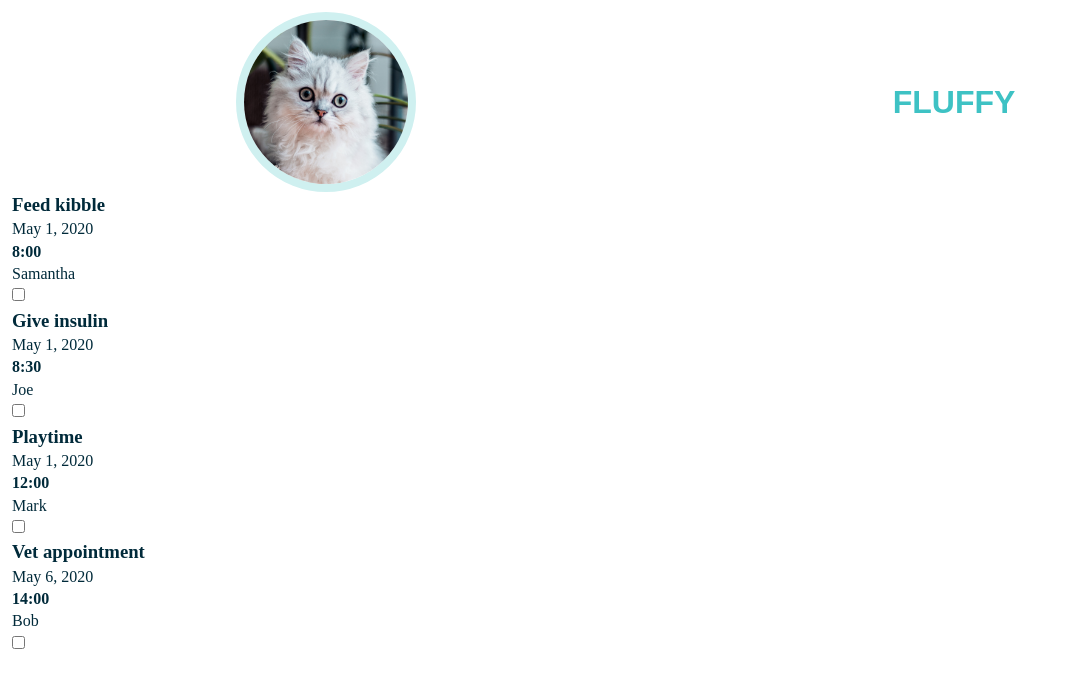
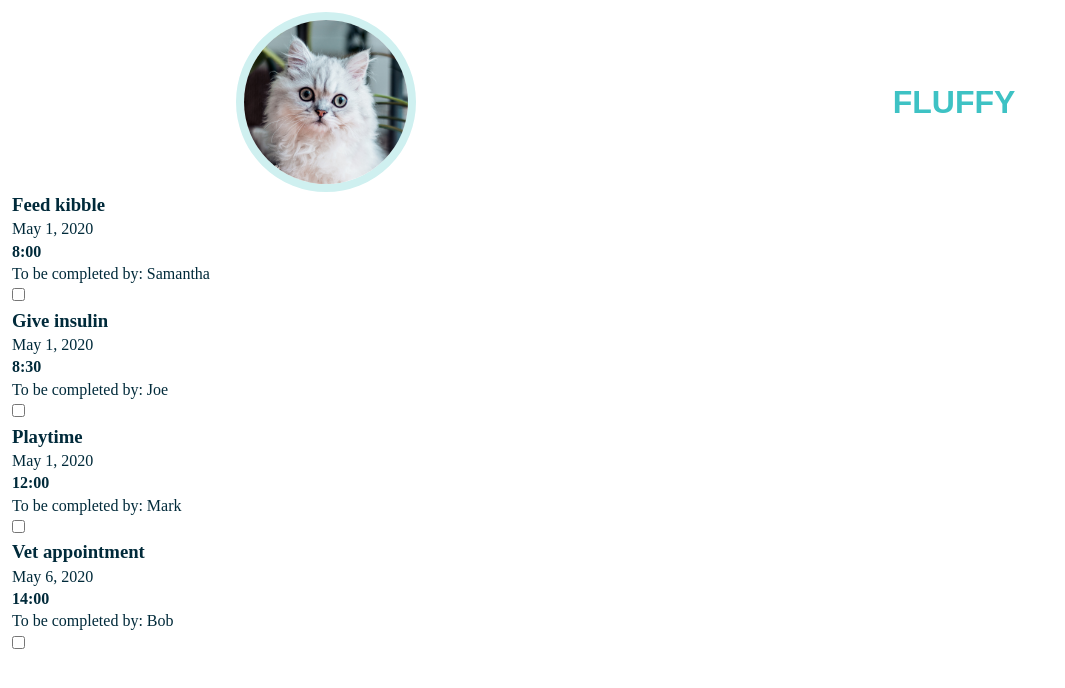
Before and after one commit to nikkypyra/capstone-project, a React (Create React App) app: page /pet-profile in a window 1280 px wide. Shown: the top 688 px of the page, without its empty margins (0-1065 px from the left). Built offline with nearby package versions, Linux system fonts and the light colour scheme.

Commit message:
Add local storage

```diff
--- a/src/PetProfile.js
+++ b/src/PetProfile.js
@@ -1,8 +1,15 @@
-import React from 'react'
+import React, { useEffect, useState } from 'react'
 import styled from 'styled-components/macro'
 import tasks from './tasks.json'
+import { loadFromLocal, saveToLocal } from './services'
 
 export default function PetProfile() {
+  const [checked, setChecked] = useState(loadFromLocal('checked'))
+
+  useEffect(() => {
+    saveToLocal('checked', checked)
+  }, [checked])
+
   return (
     <>
       <HeaderStyled>
@@ -16,7 +23,11 @@ export default function PetProfile() {
             <p>{task.date}</p>
             <h4>{task.time}</h4>
             <p>{task.person}</p>
-            <input type="checkbox"></input>
+            <input
+              type="checkbox"
+              value={checked}
+              onChange={() => setChecked(!checked)}
+            ></input>
           </section>
         ))}
       </TasksStyled>
--- /dev/null
+++ b/src/services.js
@@ -0,0 +1,11 @@
+export function saveToLocal(name, data) {
+  localStorage.setItem(name, JSON.stringify(data))
+}
+
+export function loadFromLocal(name) {
+  try {
+    return JSON.parse(localStorage.getItem(name))
+  } catch (error) {
+    console.log(error.message)
+  }
+}
--- a/src/tasks.json
+++ b/src/tasks.json
@@ -3,7 +3,7 @@
     "description": "Feed kibble",
     "date": "May 1, 2020",
     "time": "8:00",
-    "person": "Samantha",
+    "person": "To be completed by: Samantha",
     "complete": "true",
     "id": "1"
   },
@@ -11,7 +11,7 @@
     "description": "Give insulin",
     "date": "May 1, 2020",
     "time": "8:30",
-    "person": "Joe",
+    "person": "To be completed by: Joe",
     "complete": "false",
     "id": "2"
   },
@@ -19,7 +19,7 @@
     "description": "Playtime",
     "date": "May 1, 2020",
     "time": "12:00",
-    "person": "Mark",
+    "person": "To be completed by: Mark",
     "complete": "false",
     "id": "3"
   },
@@ -27,7 +27,7 @@
     "description": "Vet appointment",
     "date": "May 6, 2020",
     "time": "14:00",
-    "person": "Bob",
+    "person": "To be completed by: Bob",
     "complete": "false",
     "id": "4"
   }
```
Also changed, not shown: public/logo192.png (deleted), public/logo512.png (deleted).
